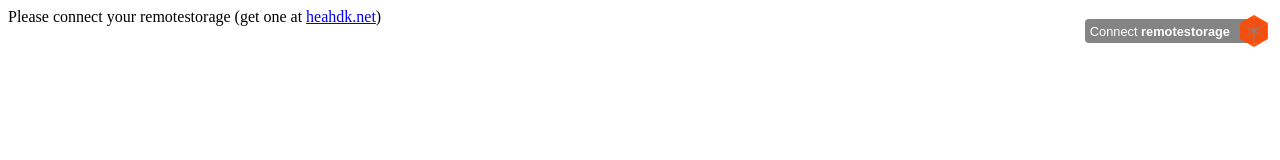
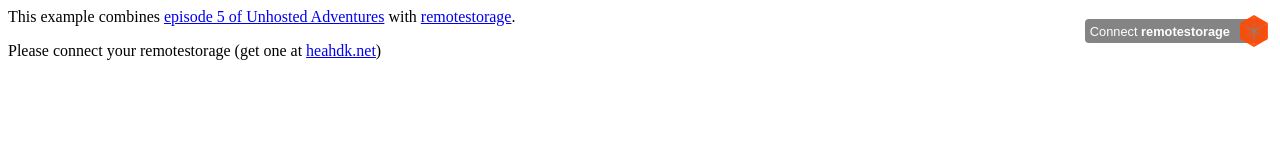
Before and after one commit to michielbdejong/email, a plain HTML site: page index.html in a window 1280 px wide. Drawn offline with Linux system fonts and the light colour scheme.

Commit message:
add explanation about the app

```diff
--- a/index.html
+++ b/index.html
@@ -5,6 +5,8 @@
     <title>unhosted social dashboard example</title>
   </head>
   <body>
+    <p>This example combines <a href="https://unhosted.org/adventures/5/Facebook-and-Twitter-from-nodejs.html">episode 5 of Unhosted Adventures</a> with
+      <a href="http://remotestorage.io/">remotestorage</a>.</p>
     <div id="remotestorage-connect"></div>
     <div id="interface"> </div>
   </body>
```
